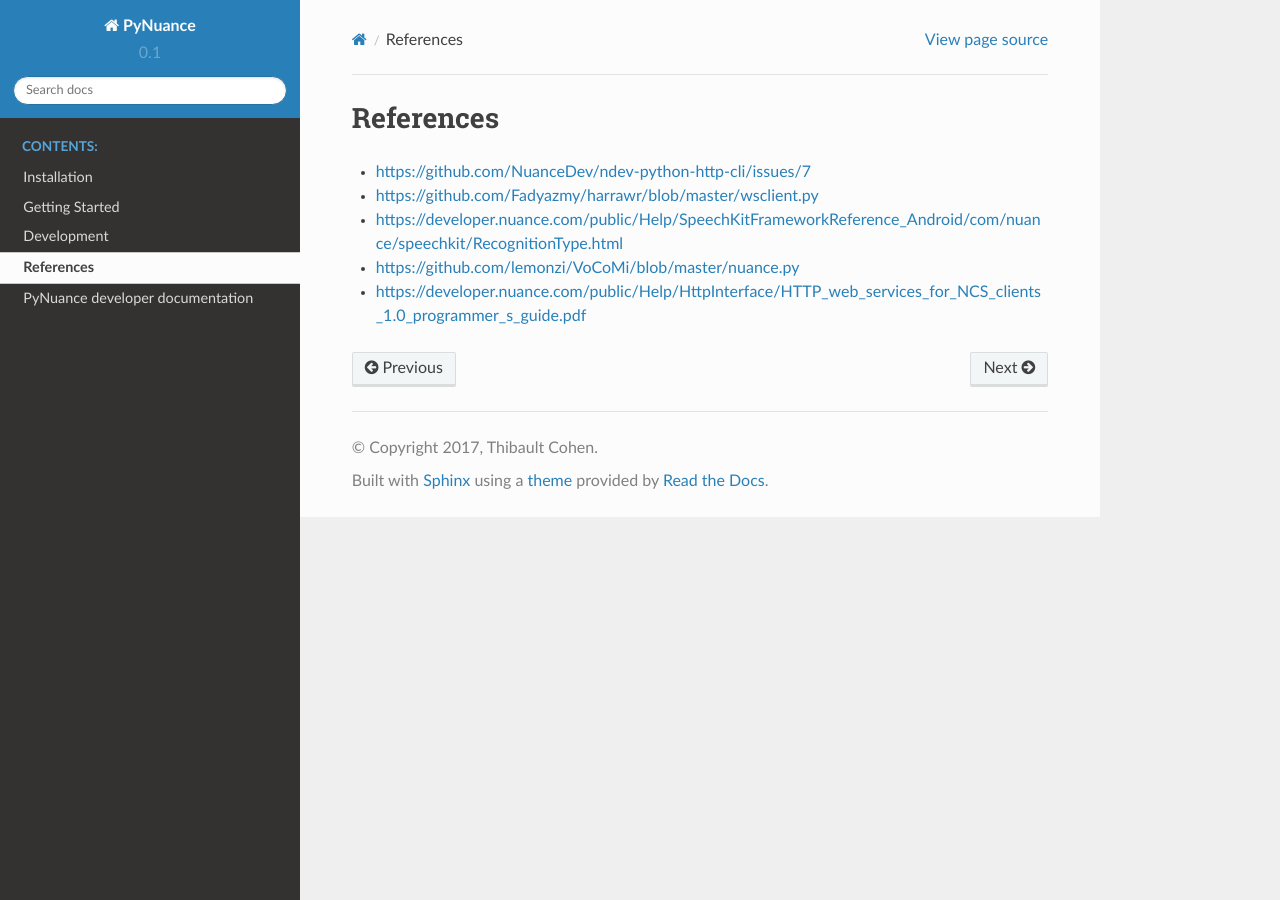
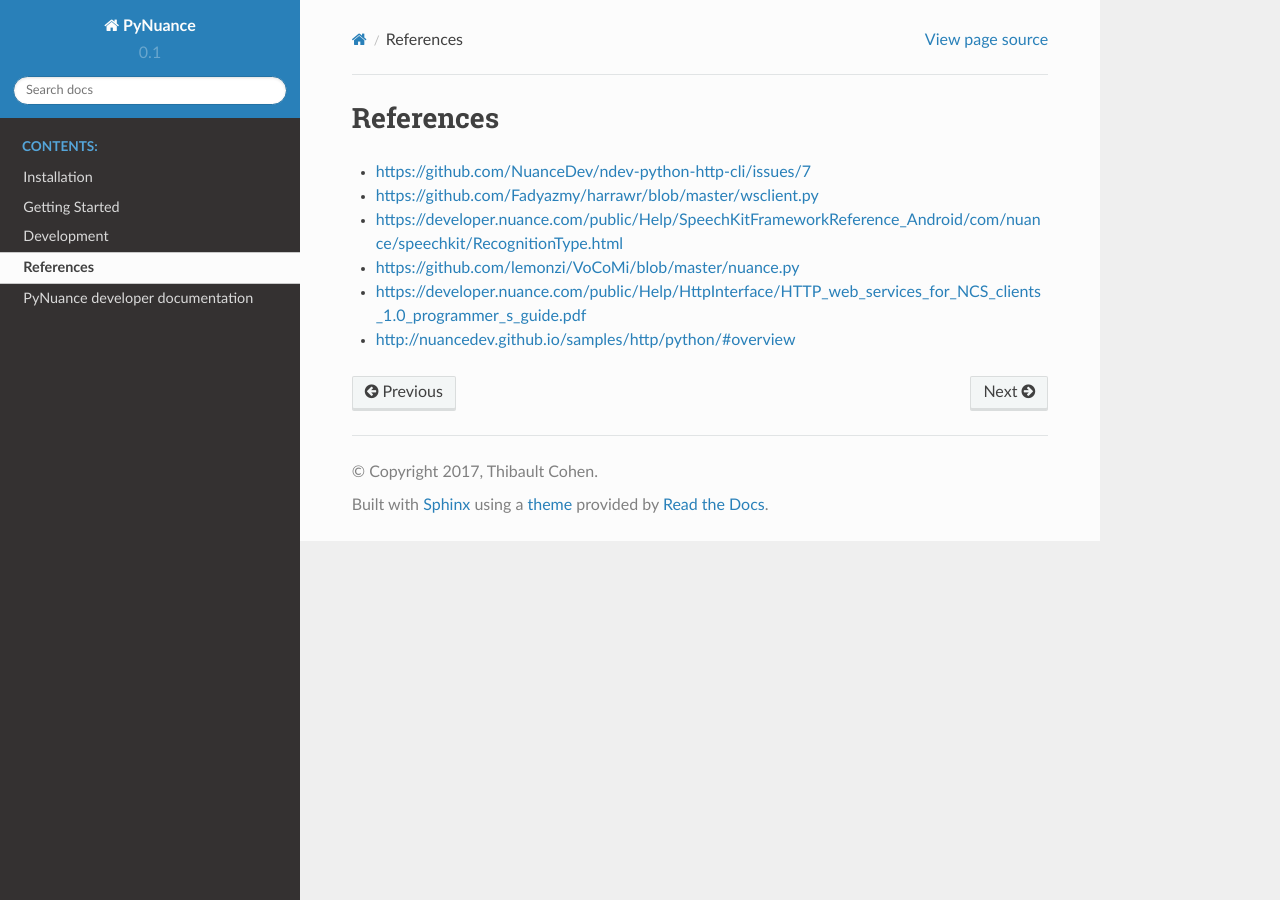
Before and after one commit to titilambert/pynuance, a Sphinx documentation site: the page built from doc/source/references.rst, in a window 1280 px wide. Built offline with Sphinx 7.4.7 and the Read the Docs theme 2.0.0, drawn with Linux system fonts in a browser that asks for light colours; pages that are not in the unit, such as notebooks, are missing from menus; some of the changed lines change nothing that is shown.

Commit message:
Update documentation

```diff
--- a/doc/source/references.rst
+++ b/doc/source/references.rst
@@ -7,3 +7,4 @@
 * https://developer.nuance.com/public/Help/SpeechKitFrameworkReference_Android/com/nuance/speechkit/RecognitionType.html
 * https://github.com/lemonzi/VoCoMi/blob/master/nuance.py
 * https://developer.nuance.com/public/Help/HttpInterface/HTTP_web_services_for_NCS_clients_1.0_programmer_s_guide.pdf
+* http://nuancedev.github.io/samples/http/python/#overview
```
